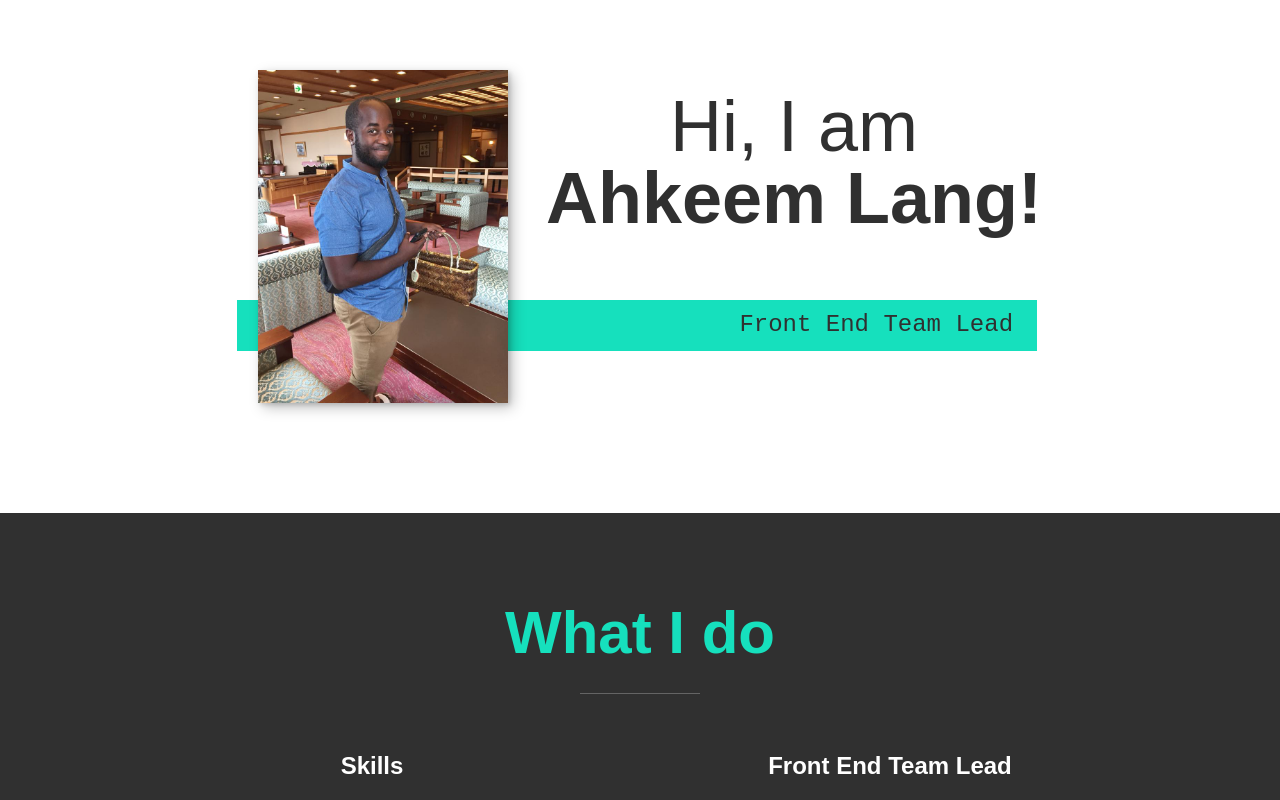
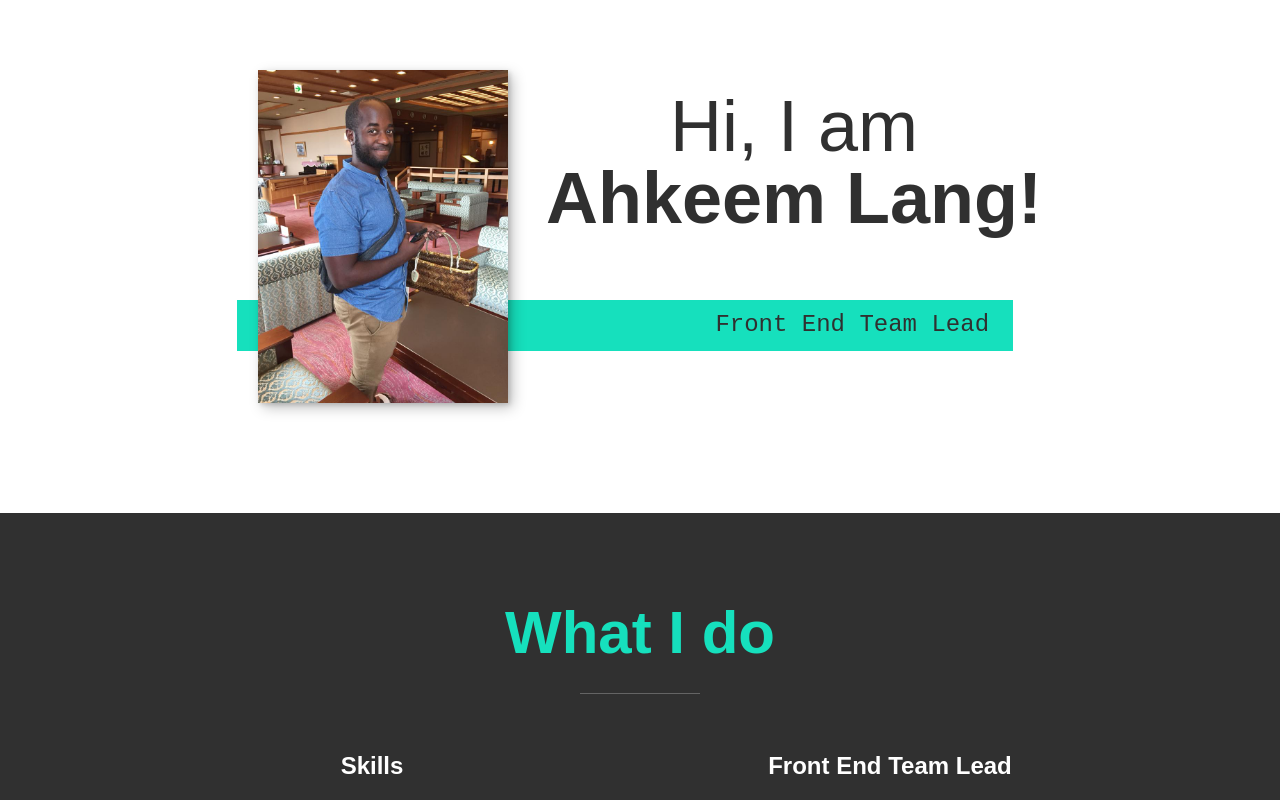
Before and after one commit to Langster2323/Ahkeem-s-site, a React (Create React App) app: page / in a window 1280 px wide. Shown: the top 800 px of the page. Built offline with nearby package versions, Linux system fonts and the light colour scheme.

Commit message:
updated banner width

```diff
--- a/src/App.css
+++ b/src/App.css
@@ -290,7 +290,7 @@ header {
         text-align: right;
         position: relative;
         left: -1.5em;
-        width: calc(100% + 1.5em);
+        width: calc(100% + 0.5em);
     }
 }
 
```
